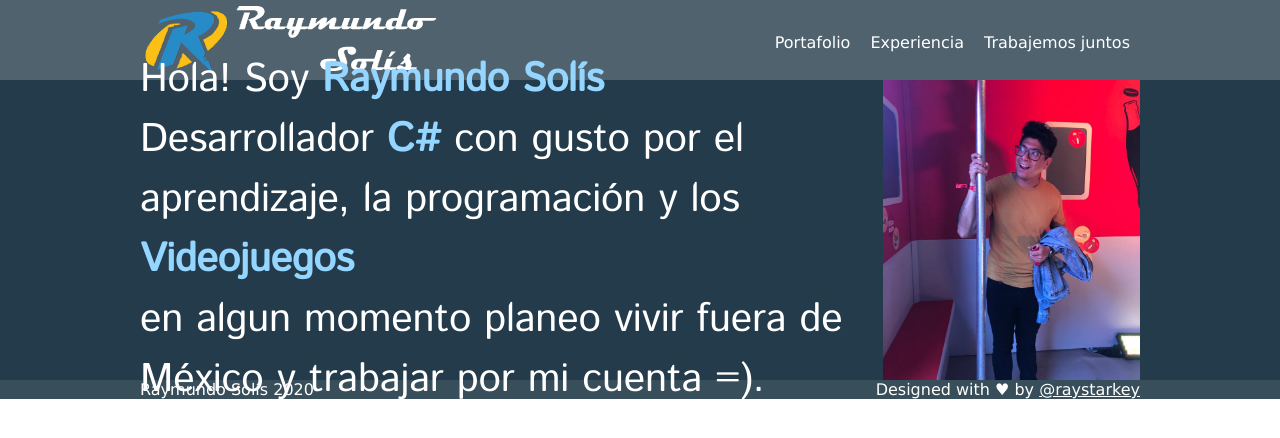
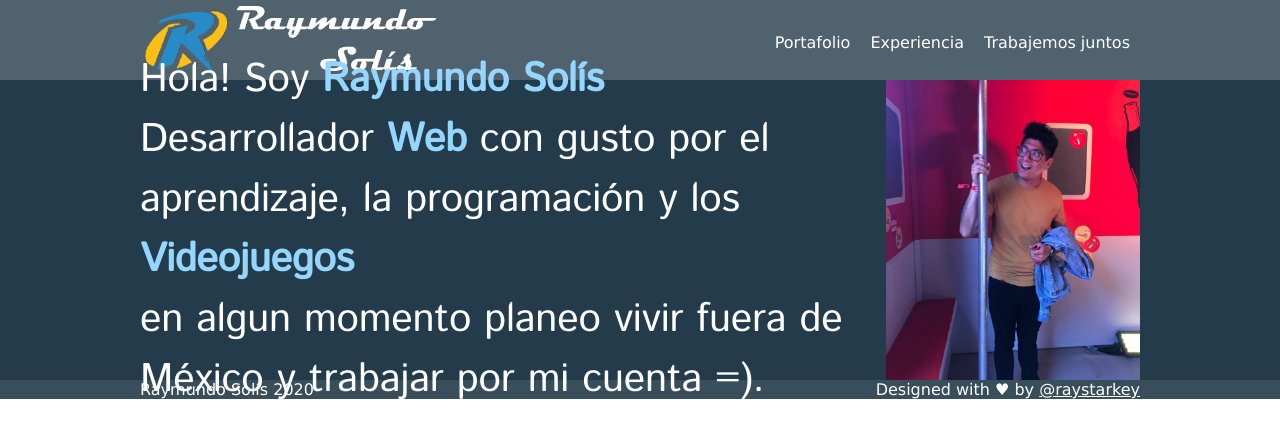
Before and after one commit to raytho/portafolio-ray, a plain HTML site: page index.html in a window 1280 px wide. Drawn offline with Linux system fonts and the light colour scheme.

Commit message:
Update index.html

```diff
--- a/index.html
+++ b/index.html
@@ -34,7 +34,7 @@
     <section class="hero">
         <div class="container">
             <h1>
-                Hola! Soy <strong>Raymundo Solís</strong> <br /> Desarrollador <strong>C#</strong> con gusto por
+                Hola! Soy <strong>Raymundo Solís</strong> <br /> Desarrollador <strong>Web</strong> con gusto por
                 el aprendizaje, la programación y los <strong>Videojuegos</strong>
                 <br />
                 en algun momento planeo vivir fuera de México y trabajar por mi cuenta =).
```
